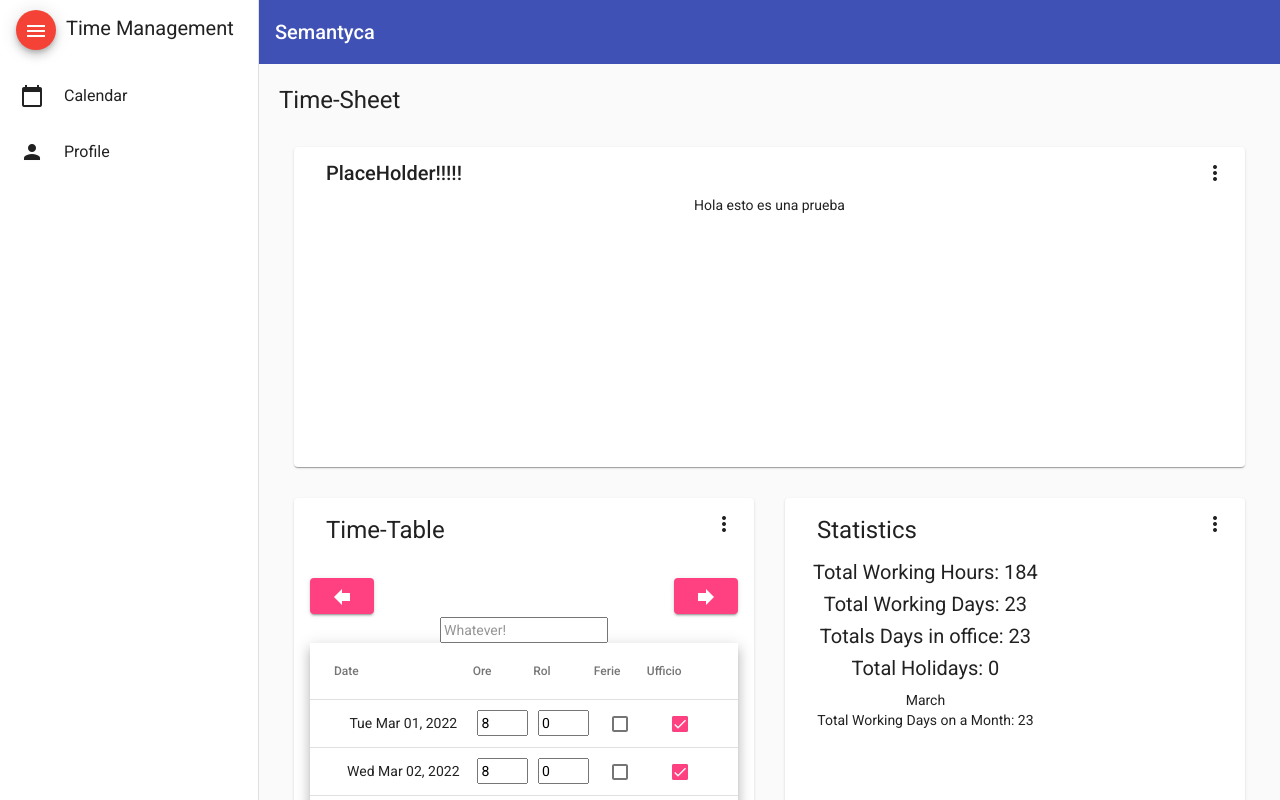
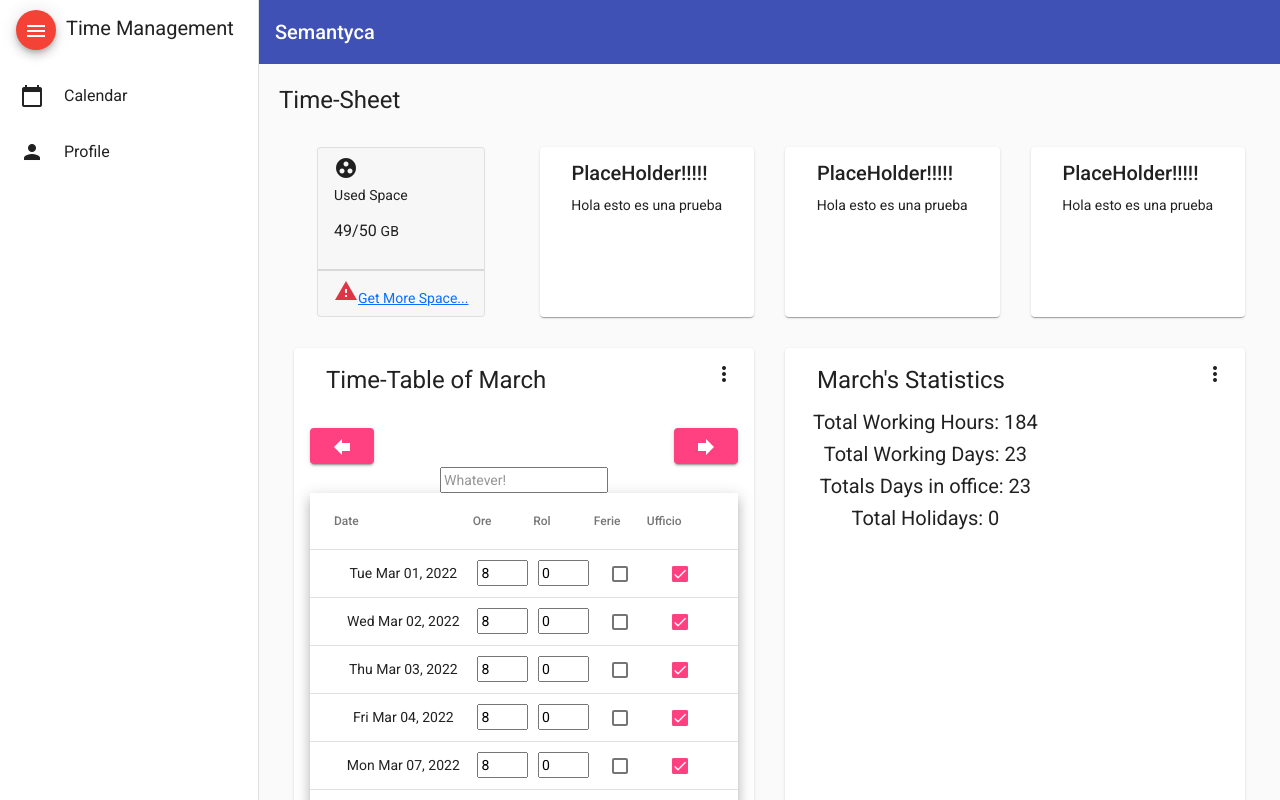
Before and after one commit to ecalivab/angularTimeManagement, an Angular app: page / in a window 1280 px wide. Built offline with nearby package versions, Linux system fonts and the light colour scheme.

Commit message:
fix table month in dashboard

```diff
--- a/src/app/dashboard/dashboard.component.html
+++ b/src/app/dashboard/dashboard.component.html
@@ -1,19 +1,32 @@
 <div class="grid-container">
   <h1 class="mat-h1">Time-Sheet</h1>
-  <mat-grid-list cols="2" rowHeight="350px">
+  <mat-grid-list cols="4" rowHeight="200px">
+    <!--Start of Cards-->
+    <mat-grid-tile [colspan]="1" [rowspan]="1">
+      <div class="card card-stats">
+                  <div class="card-header card-header-warning card-header-icon">
+                      <div class="card-icon">
+                          <mat-icon>group_work</mat-icon>
+                      </div>
+                      <p class="card-category">Used Space</p>
+                      <h3 class="card-title">49/50
+                          <small>GB</small>
+                      </h3>
+                  </div>
+                  <div class="card-footer">
+                      <div class="stats">
+                          <i class="material-icons text-danger">warning</i>
+                          <a href="javascript:void(0)">Get More Space...</a>
+                      </div>
+                  </div>
+              </div>
+    </mat-grid-tile>
 
-    <mat-grid-tile [colspan]="2" [rowspan]="1">
+    <mat-grid-tile [colspan]="1" [rowspan]="1">
       <mat-card class="dashboard-card">
         <mat-card-header>
           <mat-card-title>
             PlaceHolder!!!!!
-            <button mat-icon-button class="more-button" [matMenuTriggerFor]="menu" aria-label="Toggle menu">
-              <mat-icon>more_vert</mat-icon>
-            </button>
-            <mat-menu #menu="matMenu" xPosition="before">
-              <button mat-menu-item>Expand</button>
-              <button mat-menu-item>Remove</button>
-            </mat-menu>
           </mat-card-title>
         </mat-card-header>
         <mat-card-content class="dashboard-card-content">
@@ -22,11 +35,39 @@
       </mat-card>
     </mat-grid-tile>
 
-    <mat-grid-tile [colspan]="1" [rowspan]="4">
+    <mat-grid-tile [colspan]="1" [rowspan]="1">
       <mat-card class="dashboard-card">
         <mat-card-header>
           <mat-card-title>
-            <ng-container *ngIf="currentMonth$ | async as cm; else elseTemplate">
+            PlaceHolder!!!!!
+          </mat-card-title>
+        </mat-card-header>
+        <mat-card-content class="dashboard-card-content">
+          <div>Hola esto es una prueba</div>
+        </mat-card-content>
+      </mat-card>
+    </mat-grid-tile>
+
+    <mat-grid-tile [colspan]="1" [rowspan]="1">
+      <mat-card class="dashboard-card">
+        <mat-card-header>
+          <mat-card-title>
+            PlaceHolder!!!!!
+          </mat-card-title>
+        </mat-card-header>
+        <mat-card-content class="dashboard-card-content">
+          <div>Hola esto es una prueba</div>
+        </mat-card-content>
+      </mat-card>
+    </mat-grid-tile>
+
+    <!--END OF CARDS-->
+
+    <mat-grid-tile [colspan]="2" [rowspan]="7">
+      <mat-card class="dashboard-card">
+        <mat-card-header>
+          <mat-card-title>
+            <ng-container *ngIf="currentMonth$ | async | date:'MMMM' as cm ; else elseTemplate">
                 <h1>Time-Table of {{cm}}</h1>
             </ng-container>
             <ng-template #elseTemplate>
@@ -61,11 +102,16 @@
       </mat-card>
     </mat-grid-tile>
 
-    <mat-grid-tile [colspan]="1" [rowspan]="3">
+    <mat-grid-tile [colspan]="2" [rowspan]="3">
       <mat-card class="dashboard-card">
         <mat-card-header>
           <mat-card-title>
-            <h1>Statistics</h1>
+            <ng-container *ngIf="currentMonth$ | async | date:'MMMM' as cm ; else elseTemplate">
+                <h1>{{cm}}'s Statistics</h1>
+            </ng-container>
+            <ng-template #elseTemplate>
+              <h1>Statistics</h1>
+            </ng-template>
             <button mat-icon-button class="more-button" [matMenuTriggerFor]="menu" aria-label="Toggle menu">
               <mat-icon>more_vert</mat-icon>
             </button>
--- a/src/app/dashboard/dashboard.component.ts
+++ b/src/app/dashboard/dashboard.component.ts
@@ -5,7 +5,7 @@ import { DateTimeService,TimeTableItem} from '../date-time.service';
 @Component({
   selector: 'app-dashboard',
   templateUrl: './dashboard.component.html',
-  styleUrls: ['./dashboard.component.css']
+  styleUrls: ['./dashboard.component.scss']
 })
 export class DashboardComponent implements OnInit{
 
@@ -17,7 +17,7 @@ export class DashboardComponent implements OnInit{
   ngOnInit(): void {
     //*We get hold of the monthlyTable$ observable. We are not doing anything with it But you can subscribe to it to get the latest list of Todo items.
     this.monthlyTable$ = this.dateTimeService.MonthlyTable$;
-    //this.currentMonth$ = this.dateTimeService.getCurrentMonth();
+    this.currentMonth$ = this.dateTimeService.getCurrentMonth();
   }
 
 }
--- a/src/app/date-time.service.ts
+++ b/src/app/date-time.service.ts
@@ -1,7 +1,7 @@
 import { isNgTemplate } from '@angular/compiler';
 import { Injectable } from '@angular/core';
 import { BehaviorSubject, Observable, of } from 'rxjs';
-import { first, map, take } from 'rxjs/operators';
+import { catchError, map } from 'rxjs/operators';
 
 export interface TimeTableItem {
   Date: Date;
@@ -96,6 +96,17 @@ export class DateTimeService {
     return {month, year};
   }
 
+  private handleError<T>(operation = 'operation', result?: T) {
+    return (error: any): Observable<T> => {
+      // TODO: send the error to remote logging infrastructure
+      console.error(error); // log to console instead
+      // TODO: better job of transforming error for user consumption
+      //this.log(`${operation} failed: ${error.message}`);
+      // Let the app keep running by returning an empty result.
+      return of(result as T);
+    };
+ }
+
   getTotalHours():Observable<number> {
     return this.MonthlyTable$.pipe(map(result => result.filter(item=> item.Ferie === false).reduce((sum, current) => sum+ current.Ore, 0)));
   }
@@ -117,6 +128,8 @@ export class DateTimeService {
   }
 
   getCurrentMonth():Observable<Date>{
-    return this.MonthlyTable$.pipe(map(res => res.length> 0 ? res[0].Date : new Date())); //Add a Control because when I clear the array it cannot read the property Date and fail.
+    return this.MonthlyTable$.pipe(map(res => res.length> 0 ? res[0].Date : new Date()), //Add a Control because when I clear the array it cannot read the property Date and fail.
+      catchError(this.handleError<any>('new Date()'))
+    );
   }
 }
--- a/src/app/statistics/statistics.component.html
+++ b/src/app/statistics/statistics.component.html
@@ -9,9 +9,6 @@
         <p class="fs-5">Total Holidays: 0</p>
     </ng-template>
 </div>
-<div class="container">
-    {{currentMonth$ | async |date:'MMMM'}}
-</div>
 <!-- Another Way To Do It
 <ng-container>
     <p class="fs-5" *ngIf="testEmitter$ | async as  of2">{{of2}}</p>
@@ -21,7 +18,3 @@
 <div class="container">
     {{testEmitter2$ | async}}
 </div>
-
-<div class="container">
-   Total Working Days on a Month: {{totalWorkingDays$ | async}}
-</div>
--- a/src/app/statistics/statistics.component.ts
+++ b/src/app/statistics/statistics.component.ts
@@ -22,8 +22,6 @@ export class StatisticsComponent implements OnInit {
   workingDays$: Observable<number>  = new Observable<number>();
   holidays$: Observable<number>     =  new Observable<number>();
   officeDays$: Observable<number>   = new Observable<number>();
-  currentMonth$: Observable<Date>   = new Observable<Date>();
-  totalWorkingDays$:Observable<number>   = new Observable<number>();
 
   //-------------------------ANOTHER WAY TO DO IT-----------------------------------------------
   //officeDays:number = 0;
@@ -46,8 +44,6 @@ export class StatisticsComponent implements OnInit {
     this.workingDays$  = this.dateTimeService.getWorkingDays();
     this.holidays$     = this.dateTimeService.getHolidays();
     this.officeDays$   = this.dateTimeService.getOfficeDays();
-    this.currentMonth$ = this.dateTimeService.getCurrentMonth();
-    this.totalWorkingDays$ = this.dateTimeService.getTotalWorkingDays();
 
     //-------------------------ANOTHER WAY TO DO IT-----------------------------------------------
     // this.monthlyTable.subscribe(result => {
```
Also changed, not shown: src/app/dashboard/dashboard.component.scss (renamed from src/app/dashboard/dashboard.component.css).
